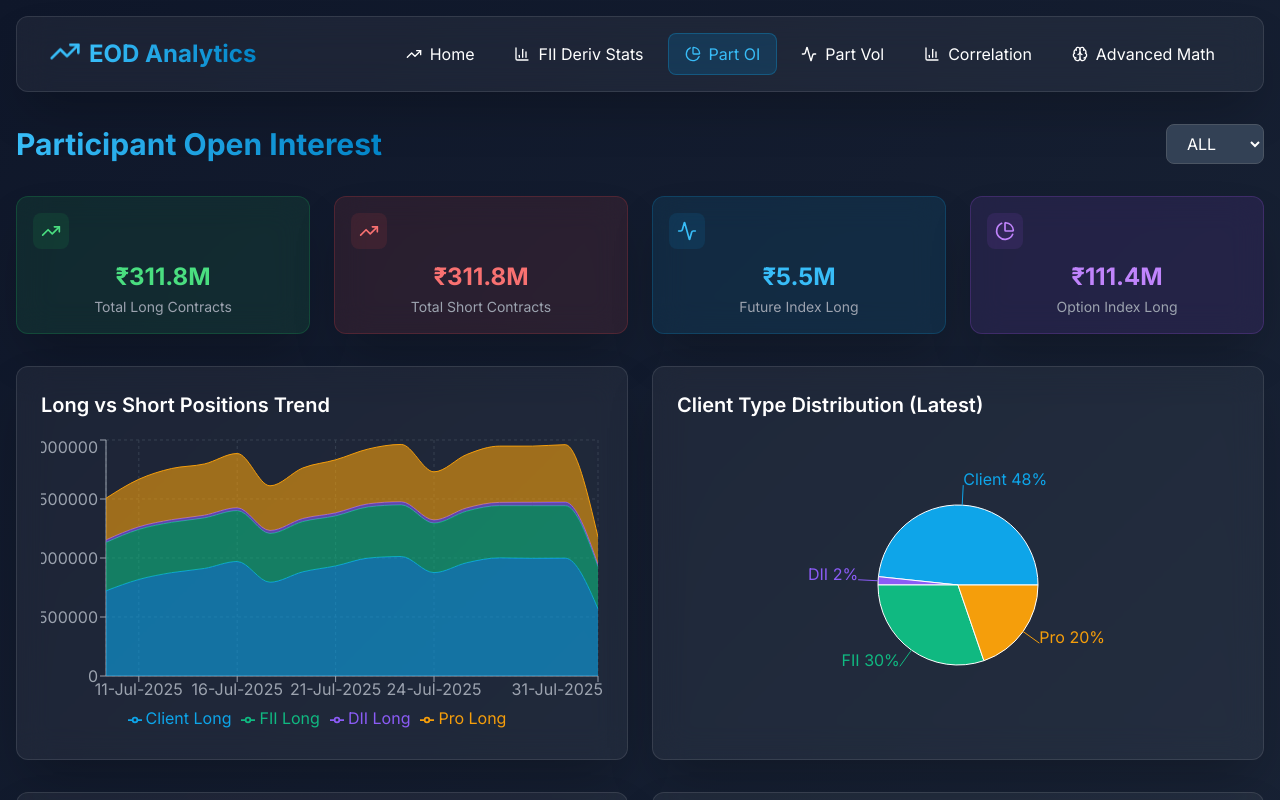
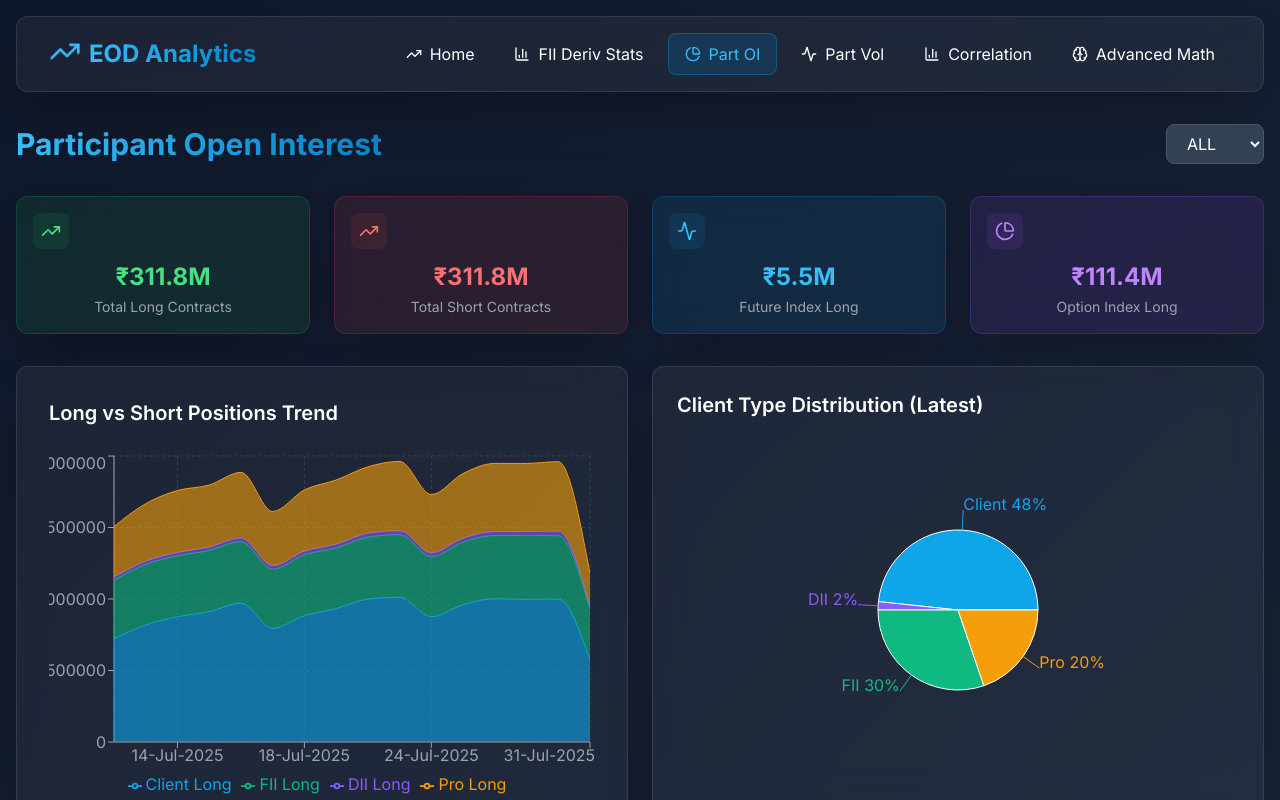
Before and after one commit to ryuzaki-ved/NSE-EOD-Data-Analyzer, a React (Vite) app in the folder my-eod-app/: page /part-oi in a window 1280 px wide. Built offline with nearby package versions, Linux system fonts and the light colour scheme.

Commit message:
Increased spacing in charts

```diff
--- a/my-eod-app/src/components/partOI/ClientTypeDistributionPie.jsx
+++ b/my-eod-app/src/components/partOI/ClientTypeDistributionPie.jsx
@@ -4,7 +4,7 @@ import { PieChart, Pie, Cell, Tooltip, ResponsiveContainer } from 'recharts'
 const ClientTypeDistributionPie = ({ clientDistribution, COLORS }) => (
   <div className="glass-card p-6">
     <h3 className="text-xl font-semibold mb-4">Client Type Distribution (Latest)</h3>
-    <ResponsiveContainer width="100%" height={300}>
+    <ResponsiveContainer width="100%" height={350}>
       <PieChart>
         <Pie
           data={clientDistribution}
--- a/my-eod-app/src/components/partOI/ClientVsProBarChart.jsx
+++ b/my-eod-app/src/components/partOI/ClientVsProBarChart.jsx
@@ -4,7 +4,7 @@ import { BarChart, Bar, XAxis, YAxis, CartesianGrid, Tooltip, Legend, Responsive
 const ClientVsProBarChart = ({ chartData }) => (
   <div className="chart-card">
     <h3>Client vs Pro Comparison</h3>
-    <ResponsiveContainer width="100%" height={300}>
+    <ResponsiveContainer width="100%" height={350}>
       <BarChart data={chartData}>
         <CartesianGrid strokeDasharray="3 3" stroke="#374151" />
         <XAxis dataKey="date" stroke="#9ca3af" />
--- a/my-eod-app/src/components/partOI/FutureIndexOIBarChart.jsx
+++ b/my-eod-app/src/components/partOI/FutureIndexOIBarChart.jsx
@@ -11,7 +11,7 @@ const FutureIndexOIBarChart = ({ clientDistribution, data, latestDate }) => {
   return (
     <div className="glass-card p-6">
       <h3 className="text-xl font-semibold mb-4">Future Index OI by Participant</h3>
-      <ResponsiveContainer width="100%" height={300}>
+      <ResponsiveContainer width="100%" height={350}>
         <BarChart data={chartData}>
           <CartesianGrid strokeDasharray="3 3" stroke="#374151" />
           <XAxis dataKey="name" stroke="#9ca3af" />
--- a/my-eod-app/src/components/partOI/LongVsShortTrendChart.jsx
+++ b/my-eod-app/src/components/partOI/LongVsShortTrendChart.jsx
@@ -4,7 +4,7 @@ import { AreaChart, Area, XAxis, YAxis, CartesianGrid, Tooltip, Legend, Responsi
 const LongVsShortTrendChart = ({ chartData }) => (
   <div className="chart-card">
     <h3>Long vs Short Positions Trend</h3>
-    <ResponsiveContainer width="100%" height={300}>
+    <ResponsiveContainer width="100%" height={350}>
       <AreaChart data={chartData}>
         <CartesianGrid strokeDasharray="3 3" stroke="#374151" />
         <XAxis dataKey="date" stroke="#9ca3af" />
--- a/my-eod-app/src/components/partOI/OptionIndexOIBarChart.jsx
+++ b/my-eod-app/src/components/partOI/OptionIndexOIBarChart.jsx
@@ -16,7 +16,7 @@ const OptionIndexOIBarChart = ({ clientDistribution, data, latestDate }) => {
   return (
     <div className="glass-card p-6">
       <h3 className="text-xl font-semibold mb-4">Option Index OI by Participant</h3>
-      <ResponsiveContainer width="100%" height={300}>
+      <ResponsiveContainer width="100%" height={350}>
         <BarChart data={chartData}>
           <CartesianGrid strokeDasharray="3 3" stroke="#374151" />
           <XAxis dataKey="name" stroke="#9ca3af" />
--- a/my-eod-app/src/components/partOI/OptionsLongVsShortChart.jsx
+++ b/my-eod-app/src/components/partOI/OptionsLongVsShortChart.jsx
@@ -55,7 +55,7 @@ const OptionsLongVsShortChart = ({ chartData }) => {
           ))}
         </select>
       </div>
-      <ResponsiveContainer width="100%" height={300}>
+             <ResponsiveContainer width="100%" height={350}>
         <LineChart data={optionsData}>
           <CartesianGrid strokeDasharray="3 3" stroke="#374151" />
           <XAxis dataKey="date" stroke="#9ca3af" />
--- a/my-eod-app/src/components/partOI/WeeklyOptionsCumulativeChart.jsx
+++ b/my-eod-app/src/components/partOI/WeeklyOptionsCumulativeChart.jsx
@@ -259,7 +259,7 @@ const WeeklyOptionsCumulativeChart = ({ chartData }) => {
          </div>
       </div>
 
-             <ResponsiveContainer width="100%" height={300}>
+             <ResponsiveContainer width="100%" height={350}>
          <LineChart data={cumulativeData}>
            <CartesianGrid strokeDasharray="3 3" stroke="#374151" />
            <XAxis dataKey="date" stroke="#9ca3af" />
--- a/my-eod-app/src/index.css
+++ b/my-eod-app/src/index.css
@@ -53,20 +53,24 @@
   }
 
   .chart-card {
-    @apply glass-card p-6;
+    @apply glass-card p-8;
     display: flex;
     flex-direction: column;
     height: 100%;
   }
 
   .chart-card h3 {
-    @apply text-xl font-semibold mb-4;
+    @apply text-xl font-semibold mb-6;
     flex-shrink: 0;
   }
 
   .chart-card .recharts-wrapper {
     flex: 1;
-    min-height: 300px;
+    min-height: 350px;
+  }
+
+  .chart-card p {
+    @apply mb-4;
   }
 
   .nav-link {
@@ -327,7 +331,16 @@ body::before {
 
 .chart-card > div:last-child {
   flex: 1;
-  min-height: 300px;
+  min-height: 350px;
+}
+
+/* Improve spacing for chart content */
+.chart-card .recharts-legend-wrapper {
+  margin-top: 16px;
+}
+
+.chart-card .recharts-tooltip-wrapper {
+  margin-top: 8px;
 }
 
 /* Improve spacing for metric cards */
--- a/my-eod-app/src/pages/FIIDerivStatsPage.jsx
+++ b/my-eod-app/src/pages/FIIDerivStatsPage.jsx
@@ -233,7 +233,7 @@ const FIIDerivStatsPage = () => {
       <div className="grid lg:grid-cols-2 gap-6">
         <div className="glass-card p-6">
           <h3 className="text-xl font-semibold mb-4">Daily Buy vs Sell Trend</h3>
-          <ResponsiveContainer width="100%" height={300}>
+          <ResponsiveContainer width="100%" height={350}>
             <AreaChart data={chartData}>
               <CartesianGrid strokeDasharray="3 3" stroke="#374151" />
               <XAxis dataKey="date" stroke="#9ca3af" />
@@ -270,7 +270,7 @@ const FIIDerivStatsPage = () => {
 
         <div className="glass-card p-6">
           <h3 className="text-xl font-semibold mb-4">Open Interest Trend</h3>
-          <ResponsiveContainer width="100%" height={300}>
+          <ResponsiveContainer width="100%" height={350}>
             <LineChart data={chartData}>
               <CartesianGrid strokeDasharray="3 3" stroke="#374151" />
               <XAxis dataKey="date" stroke="#9ca3af" />
@@ -298,7 +298,7 @@ const FIIDerivStatsPage = () => {
 
       <div className="glass-card p-6">
         <h3 className="text-xl font-semibold mb-4">Daily Net Flow</h3>
-        <ResponsiveContainer width="100%" height={300}>
+        <ResponsiveContainer width="100%" height={350}>
           <BarChart data={chartData}>
             <CartesianGrid strokeDasharray="3 3" stroke="#374151" />
             <XAxis dataKey="date" stroke="#9ca3af" />
--- a/my-eod-app/src/pages/PartVolPage.jsx
+++ b/my-eod-app/src/pages/PartVolPage.jsx
@@ -255,7 +255,7 @@ const PartVolPage = () => {
       <div className="grid lg:grid-cols-2 gap-6">
         <div className="glass-card p-6">
           <h3 className="text-xl font-semibold mb-4">Daily Total Volume Trend</h3>
-          <ResponsiveContainer width="100%" height={300}>
+          <ResponsiveContainer width="100%" height={350}>
             <AreaChart data={dailyVolumeData}>
               <CartesianGrid strokeDasharray="3 3" stroke="#374151" />
               <XAxis dataKey="date" stroke="#9ca3af" />
@@ -293,7 +293,7 @@ const PartVolPage = () => {
 
         <div className="glass-card p-6">
           <h3 className="text-xl font-semibold mb-4">Client Type Volume Distribution</h3>
-          <ResponsiveContainer width="100%" height={300}>
+          <ResponsiveContainer width="100%" height={350}>
             <PieChart>
               <Pie
                 data={volumeDistribution}
@@ -324,7 +324,7 @@ const PartVolPage = () => {
       <div className="grid lg:grid-cols-2 gap-6">
         <div className="glass-card p-6">
           <h3 className="text-xl font-semibold mb-4">Client Type Volume Comparison</h3>
-          <ResponsiveContainer width="100%" height={300}>
+          <ResponsiveContainer width="100%" height={350}>
             <BarChart data={chartData}>
               <CartesianGrid strokeDasharray="3 3" stroke="#374151" />
               <XAxis dataKey="date" stroke="#9ca3af" />
@@ -348,7 +348,7 @@ const PartVolPage = () => {
 
         <div className="glass-card p-6">
           <h3 className="text-xl font-semibold mb-4">FII Volume Trend</h3>
-          <ResponsiveContainer width="100%" height={300}>
+          <ResponsiveContainer width="100%" height={350}>
             <LineChart data={chartData}>
               <CartesianGrid strokeDasharray="3 3" stroke="#374151" />
               <XAxis dataKey="date" stroke="#9ca3af" />
```
